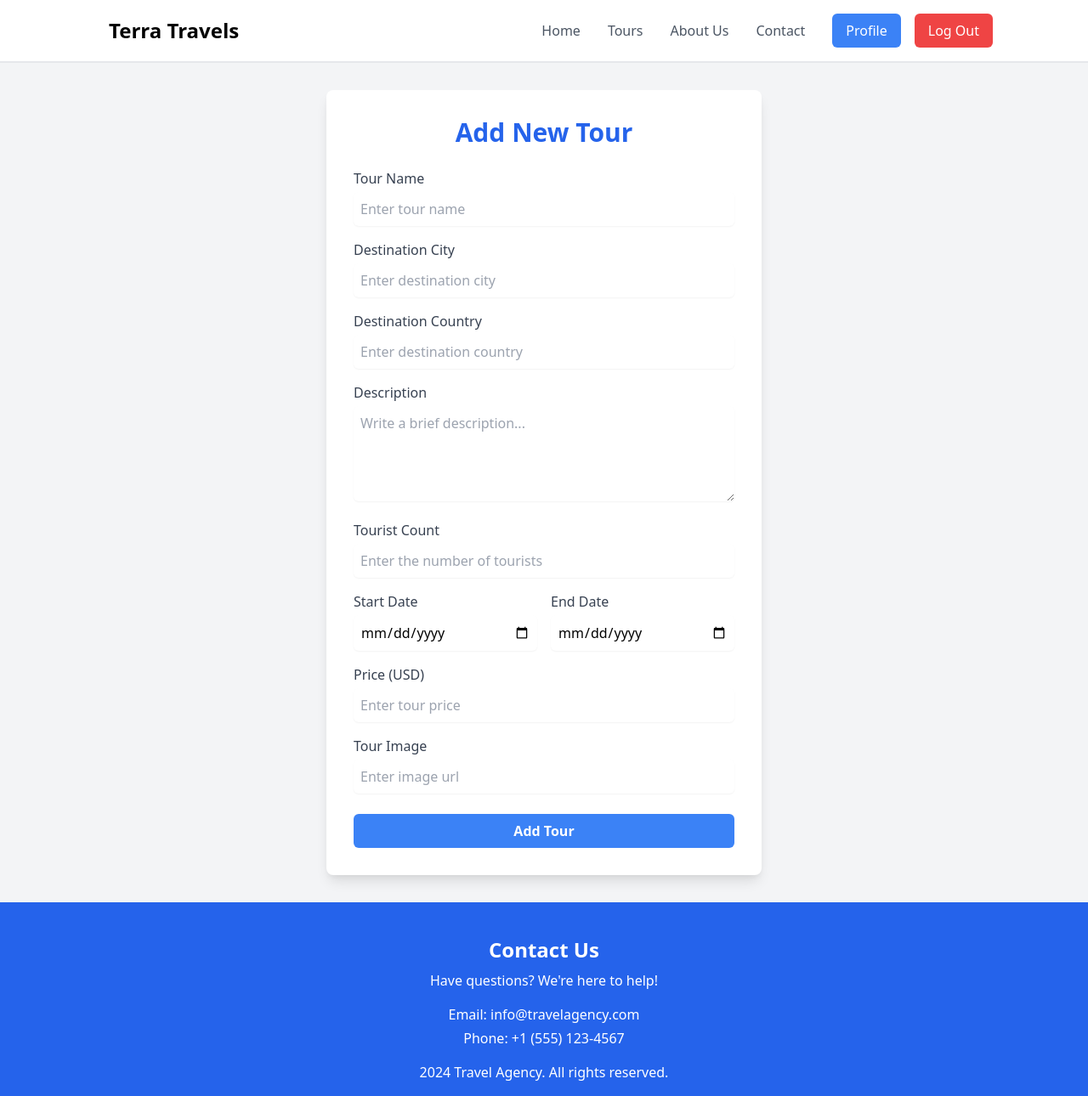
After one commit to anyduene/tour_agency, a Django app: page /add_tour/ in a window 1280 px wide. The commit adds this page. Shown: the whole page at 85% size. Run offline with Django 5.2, Linux system fonts and the light colour scheme; the visitor is signed in with stand-in values (Sample User, id 1).

```diff
--- a/api/repositories/base_repository.py
+++ b/api/repositories/base_repository.py
@@ -23,4 +23,7 @@ class BaseRepository:
         return instance
 
     def delete(self, instance):
-        instance.delete()
+        if instance:
+            instance.delete()
+            return True
+        return False
--- a/api/repositories/tour_repository.py
+++ b/api/repositories/tour_repository.py
@@ -9,6 +9,12 @@ class TourRepository:
 
     def create(self, data):
         return self.repository.create(**data)
+
+    def update(self, tour_id, data):
+        tour = self.repository.get(tour_id)
+        if tour:
+            return self.repository.update(tour, **data)
+        return None
 
     def get_all(self):
         tours = self.repository.all()
--- /dev/null
+++ b/api/views/forms.py
@@ -0,0 +1,16 @@
+from django import forms
+from api.models import Tour
+
+class TourForm(forms.ModelForm):
+    class Meta:
+        model = Tour
+        fields = [
+            'name', 'destination_city', 'destination_country', 'description',
+            'start_date', 'end_date', 'price', 'tourist_count',
+            'image_url', 'hotel_booking', 'transport_booking'
+        ]
+        widgets = {
+            'start_date': forms.DateInput(attrs={'type': 'date'}),
+            'end_date': forms.DateInput(attrs={'type': 'date'}),
+            'description': forms.Textarea(attrs={'rows': 4}),
+        }
--- a/api/views/tour_views.py
+++ b/api/views/tour_views.py
@@ -1,6 +1,11 @@
-from django.shortcuts import render
+from django.contrib.admin.views.decorators import staff_member_required
+from django.shortcuts import render, redirect
 from rest_framework.decorators import api_view
 from api.repositories.context import context
+from django.contrib import messages
+
+from api.views.forms import TourForm
+
 
 @api_view(['GET'])
 def tour_list(request):
@@ -12,21 +17,39 @@ def tour_detail(request, tour_id):
     tour = context.tours.get_by_id(tour_id)
     return render(request, 'tour_detail.html', {'tour': tour})
 
-# @staff_member_required
-# def add_tour(request):
-#     if request.method == 'POST':
-#         data = {
-#
-#         }
-#         TourService.create_tour(data)
-#         return redirect('tour-list')
-#     return render(request, 'add_tour.html')
+@staff_member_required
+def add_tour(request):
+    if request.method == 'POST':
+        form = TourForm(request.POST)
+        if form.is_valid():
+            context.tours.create(form.cleaned_data)
+            return redirect('tour-list')
+        else:
+            print(form.errors)
+    else:
+        form = TourForm()
 
-# @staff_member_required
-# def delete_entity(request, id):
-#     if request.method == 'POST':
-#         success = TourService.delete_tour(id)
-#         if success:
-#             return redirect('tour-list')
-#         else:
-#             return render(request, 'error.html', {'message': 'Hotel not found'})
+    return render(request, 'add_tour.html', {'form': form})
+
+
+@staff_member_required
+def edit_tour(request, tour_id):
+    tour = context.tours.get_by_id(tour_id)
+
+    if request.method == 'POST':
+        form = TourForm(request.POST, instance=tour)
+        if form.is_valid():
+            context.tours.update(tour_id, form.cleaned_data)
+            return redirect('tour-detail', tour.id)
+        else:
+            messages.error(request, 'Please correct the errors below.')
+    else:
+        form = TourForm(instance=tour)
+
+    return render(request, 'edit_tour.html', {'form': form, 'tour': tour})
+
+
+@staff_member_required
+def delete_tour(request, tour_id):
+    context.tours.delete(tour_id)
+    return redirect('tour-list')
--- /dev/null
+++ b/templates/add_tour.html
@@ -0,0 +1,65 @@
+{% extends 'base/base.html' %}
+
+{% block title %}Add New Tour{% endblock %}
+
+{% block content %}
+<div class="bg-gray-100 min-h-screen py-8">
+    <div class="container mx-auto max-w-lg bg-white rounded-lg shadow-lg p-8">
+        <h1 class="text-3xl font-semibold text-center text-blue-600 mb-6">Add New Tour</h1>
+
+        <form method="post" action="{% url 'add-tour' %}">
+            {% csrf_token %}
+
+            <div class="mb-4">
+                <label for="name" class="block text-gray-700">Tour Name</label>
+                <input type="text" id="name" name="name" required class="w-full border-gray-300 rounded-md shadow-sm focus:ring-blue-500 focus:border-blue-500 mt-1 p-2" placeholder="Enter tour name">
+            </div>
+
+            <div class="mb-4">
+                <label for="destination_city" class="block text-gray-700">Destination City</label>
+                <input type="text" id="destination_city" name="destination_city" required class="w-full border-gray-300 rounded-md shadow-sm focus:ring-blue-500 focus:border-blue-500 mt-1 p-2" placeholder="Enter destination city">
+            </div>
+
+            <div class="mb-4">
+                <label for="destination_country" class="block text-gray-700">Destination Country</label>
+                <input type="text" id="destination_country" name="destination_country" required class="w-full border-gray-300 rounded-md shadow-sm focus:ring-blue-500 focus:border-blue-500 mt-1 p-2" placeholder="Enter destination country">
+            </div>
+
+            <div class="mb-4">
+                <label for="description" class="block text-gray-700">Description</label>
+                <textarea id="description" name="description" rows="4" class="w-full border-gray-300 rounded-md shadow-sm focus:ring-blue-500 focus:border-blue-500 mt-1 p-2" placeholder="Write a brief description..."></textarea>
+            </div>
+
+            <div class="mb-4">
+                <label for="tourist_count" class="block text-gray-700">Tourist Count</label>
+                <input type="number" id="tourist_count" name="tourist_count" min="1" required class="w-full border-gray-300 rounded-md shadow-sm focus:ring-blue-500 focus:border-blue-500 mt-1 p-2" placeholder="Enter the number of tourists">
+            </div>
+
+            <div class="mb-4 flex space-x-4">
+                <div class="w-1/2">
+                    <label for="start_date" class="block text-gray-700">Start Date</label>
+                    <input type="date" id="start_date" name="start_date" required class="w-full border-gray-300 rounded-md shadow-sm focus:ring-blue-500 focus:border-blue-500 mt-1 p-2">
+                </div>
+                <div class="w-1/2">
+                    <label for="end_date" class="block text-gray-700">End Date</label>
+                    <input type="date" id="end_date" name="end_date" required class="w-full border-gray-300 rounded-md shadow-sm focus:ring-blue-500 focus:border-blue-500 mt-1 p-2">
+                </div>
+            </div>
+
+            <div class="mb-4">
+                <label for="price" class="block text-gray-700">Price (USD)</label>
+                <input type="number" id="price" name="price" min="0" required class="w-full border-gray-300 rounded-md shadow-sm focus:ring-blue-500 focus:border-blue-500 mt-1 p-2" placeholder="Enter tour price">
+            </div>
+
+            <div class="mb-6">
+                <label for="image_url" class="block text-gray-700">Tour Image</label>
+                <input type="text" id="image_url" name="image_url" required class="w-full border-gray-300 rounded-md shadow-sm focus:ring-blue-500 focus:border-blue-500 mt-1 p-2" placeholder="Enter image url">
+            </div>
+
+            <div class="text-center">
+                <button type="submit" class="w-full bg-blue-500 text-white font-semibold py-2 px-4 rounded-md hover:bg-blue-600 focus:outline-none focus:ring-2 focus:ring-blue-500 focus:ring-offset-2">Add Tour</button>
+            </div>
+        </form>
+    </div>
+</div>
+{% endblock %}
--- a/templates/base/navbar.html
+++ b/templates/base/navbar.html
@@ -1,6 +1,6 @@
 <nav class="bg-white shadow px-28 border-b-2 border-grey-200">
     <div class="mx-auto pl-4 py-4 flex justify-between items-center">
-        <div class="text-2xl font-bold">Travel Agency</div>
+        <div class="text-2xl font-bold">Terra Travels</div>
         <div class="flex items-center">
             <a href="/home/" class="text-gray-600 hover:text-blue-500 px-4">Home</a>
             <a href="/tours/" class="text-gray-600 hover:text-blue-500 px-4">Tours</a>
--- a/templates/index.html
+++ b/templates/index.html
@@ -1,6 +1,6 @@
 {% extends 'base/base.html' %}
 
-{% block title %}Home Page{% endblock %}
+{% block title %}Home{% endblock %}
 
 {% block content %}
 
--- a/tour_agency/urls.py
+++ b/tour_agency/urls.py
@@ -1,9 +1,10 @@
 from django.contrib import admin
 from django.urls import path, include
+from requests import delete
 
 from api.views.home_view import home
 from api.views.hotel_views import hotel_list, add_hotel
-from api.views.tour_views import tour_list, tour_detail
+from api.views.tour_views import tour_list, tour_detail, add_tour, edit_tour, delete_tour
 
 urlpatterns = [
     path('admin/', admin.site.urls),
@@ -16,4 +17,8 @@ urlpatterns = [
 
     path('tours/', tour_list, name='tour-list'),
     path('tours/<int:tour_id>/', tour_detail, name='tour-detail'),
+    path('add_tour/', add_tour, name='add-tour'),
+    path('edit_tour/<int:tour_id>/', edit_tour, name='edit-tour'),
+    path('delete_tour/<int:tour_id>/', delete_tour, name='delete-tour')
+
 ]
```
Also changed, not shown: templates/blocks/tour_list_block.html (+67 -9 lines), templates/edit_tour.html (added, +80 -0 lines), templates/tour_detail.html (+16 -14 lines), templates/tour_list.html (+14 -6 lines).
